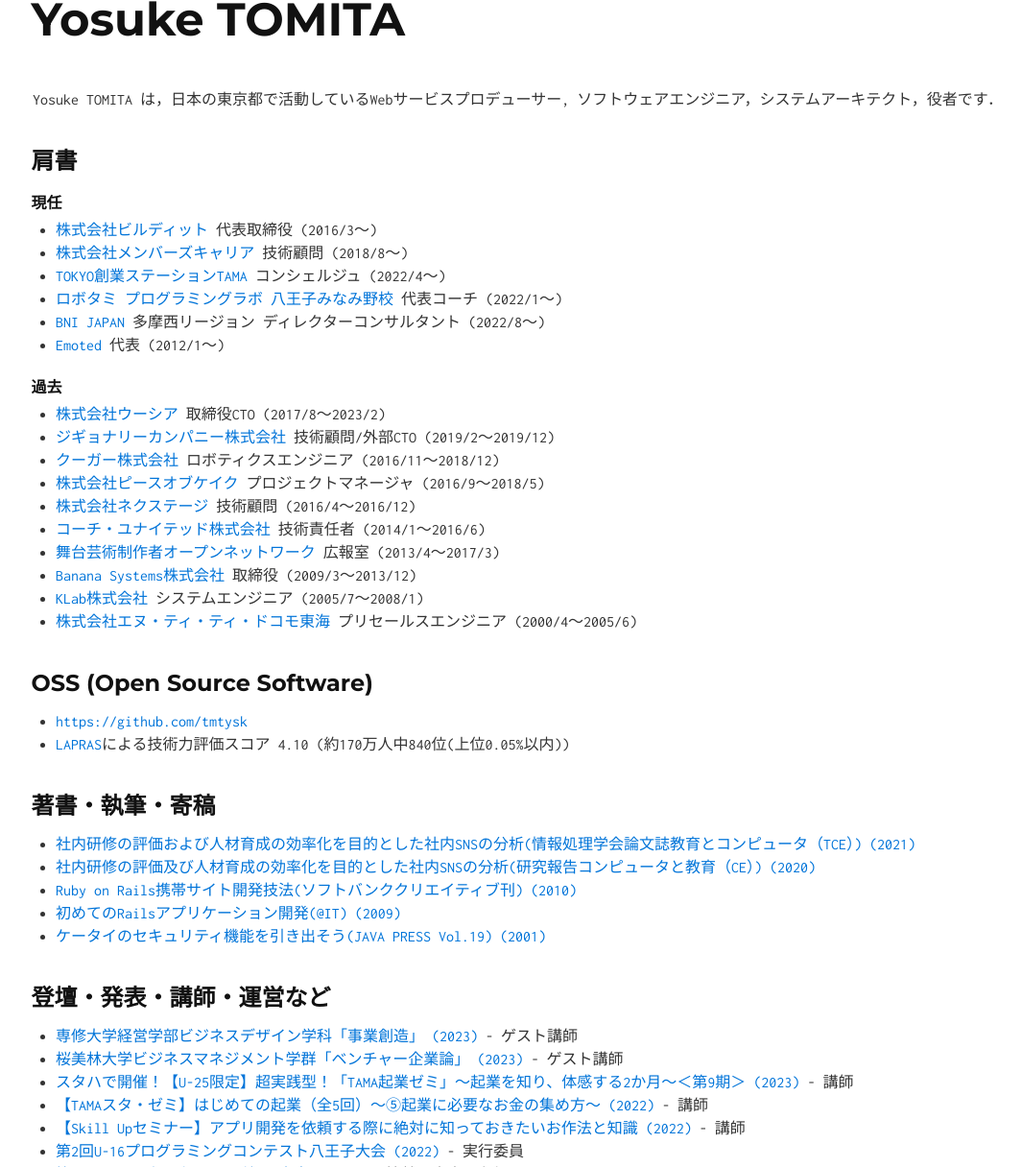
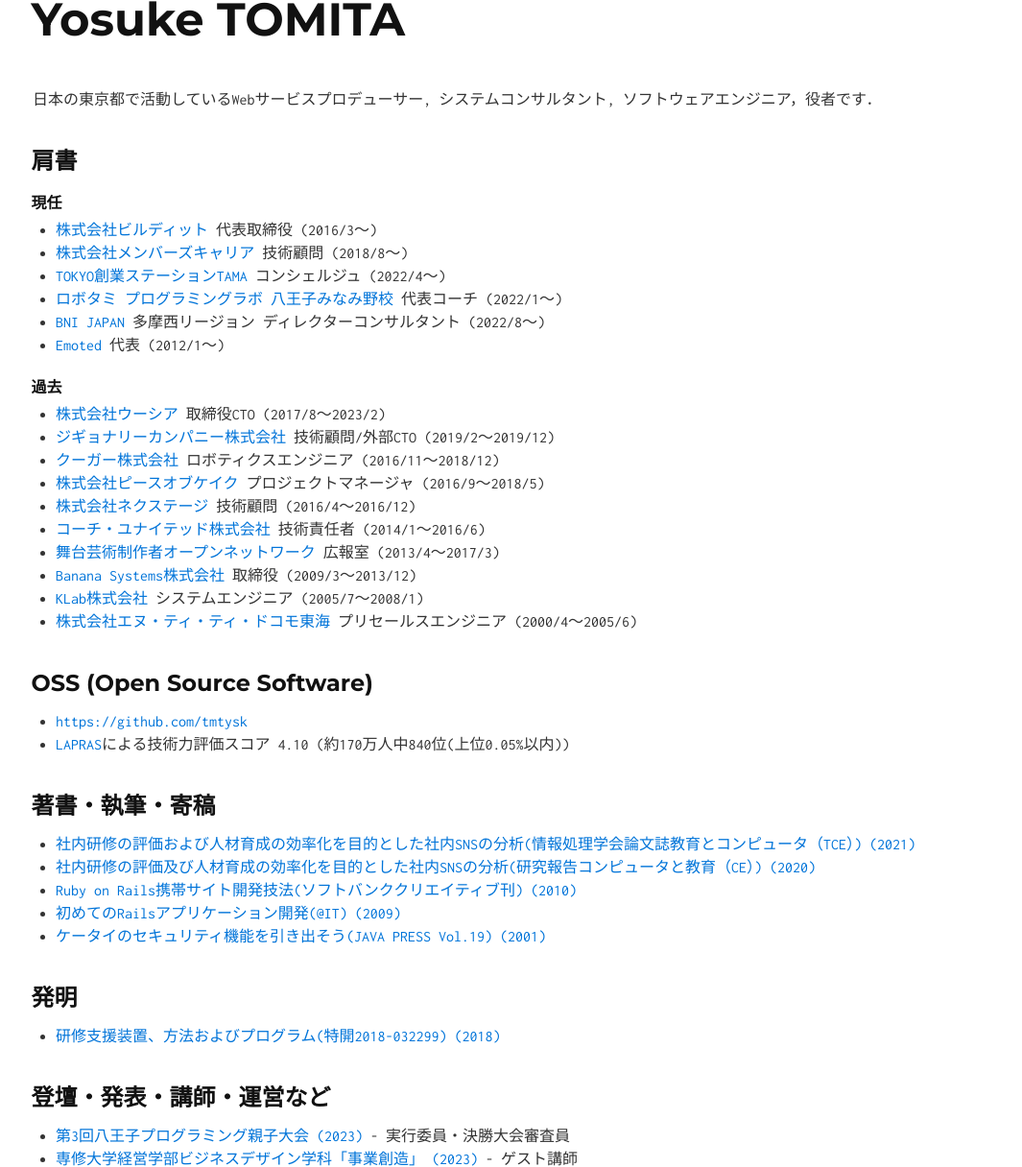
Before and after one commit to tmtysk/tmtysk.github.io, a Jekyll site: the page built from index.md, in a window 1280 px wide and 1400 px high, cut to the strip 184-1400 px from the top of the window. Shown: the whole strip at 96% size, without its empty margins (14-1079 px from the left). Built offline with Jekyll 4.4.1, drawn with Linux system fonts in a browser that asks for light colours.

Commit message:
add patent and presentation.

```diff
--- a/_config.yml
+++ b/_config.yml
@@ -1,7 +1,7 @@
 # Site settings
 title: Yosuke TOMITA
 tag_text: Yosuke TOMITA
-description: Yosuke TOMITA は，日本の東京都で活動しているWebサービスプロデューサー, ソフトウェアエンジニア，システムアーキテクト，役者です．
+description: 日本の東京都で活動しているWebサービスプロデューサー, システムコンサルタント, ソフトウェアエンジニア，役者です．
 
 # Build settings
 markdown: kramdown
--- a/index.md
+++ b/index.md
@@ -41,8 +41,13 @@ layout: default
 * [初めてのRailsアプリケーション開発(@IT) (2009)](http://www.atmarkit.co.jp/fcoding/articles/3rdrail/01/3rdrail01a.html)
 * [ケータイのセキュリティ機能を引き出そう(JAVA PRESS Vol.19) (2001)](http://gihyo.jp/magazine/javapress)
 
+## 発明
+
+* [研修支援装置、方法およびプログラム(特開2018-032299) (2018)](https://www.j-platpat.inpit.go.jp/c1800/PU/JP-2018-032299/7FF7B6DF2FA2FF54E32E99FC9F5FEC1D413395BD8A4DB1EBF348736F38E80B6F/11/ja)
+
 ## 登壇・発表・講師・運営など
 
+* [第3回八王子プログラミング親子大会 (2023)](https://www.802p-oyakotaikai.com/) - 実行委員・決勝大会審査員
 * [専修大学経営学部ビジネスデザイン学科「事業創造」 (2023)](https://www.facebook.com/permalink.php?story_fbid=pfbid0LGqWnrmXSfVedauCgrSFJZ7VpCBPn6ic9kgeNYujpgLj8A6sUQzFzWstrNoG4u3El&id=100063469121847) - ゲスト講師
 * [桜美林大学ビジネスマネジメント学群「ベンチャー企業論」 (2023)](https://www.facebook.com/permalink.php?story_fbid=pfbid02a7BTbeHQvXJPD7vmJrryhdbhSZkgMPyNDsMXVCDrJoYBgpeDziKczvkJ7Qwf74WDl&id=108239180957033) - ゲスト講師
 * [スタハで開催！【U-25限定】超実践型！「TAMA起業ゼミ」～起業を知り、体感する2か月～＜第9期＞ (2023)](https://startup-station.jp/eventseminar/TAA0103?event_id=E000102414) - 講師
```
